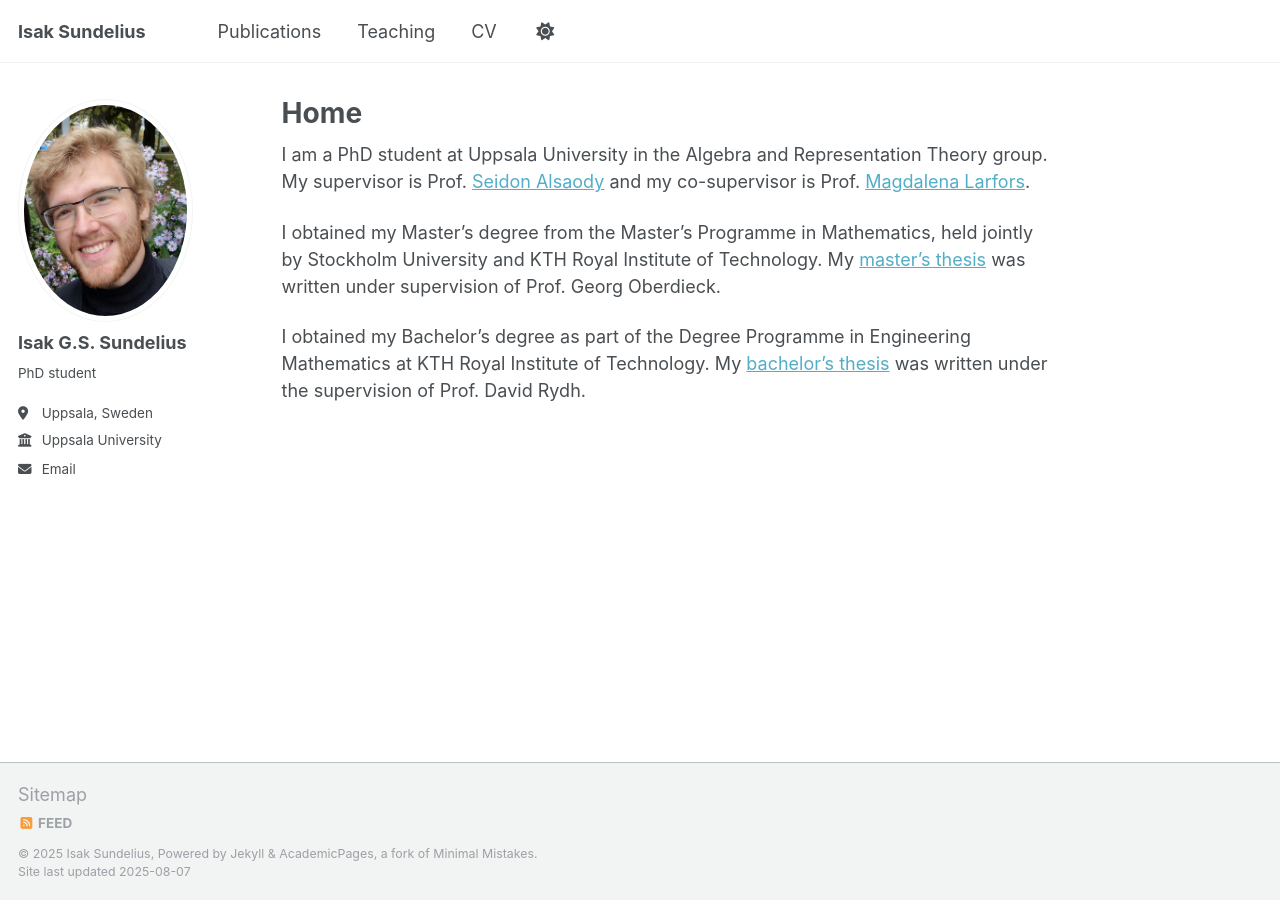
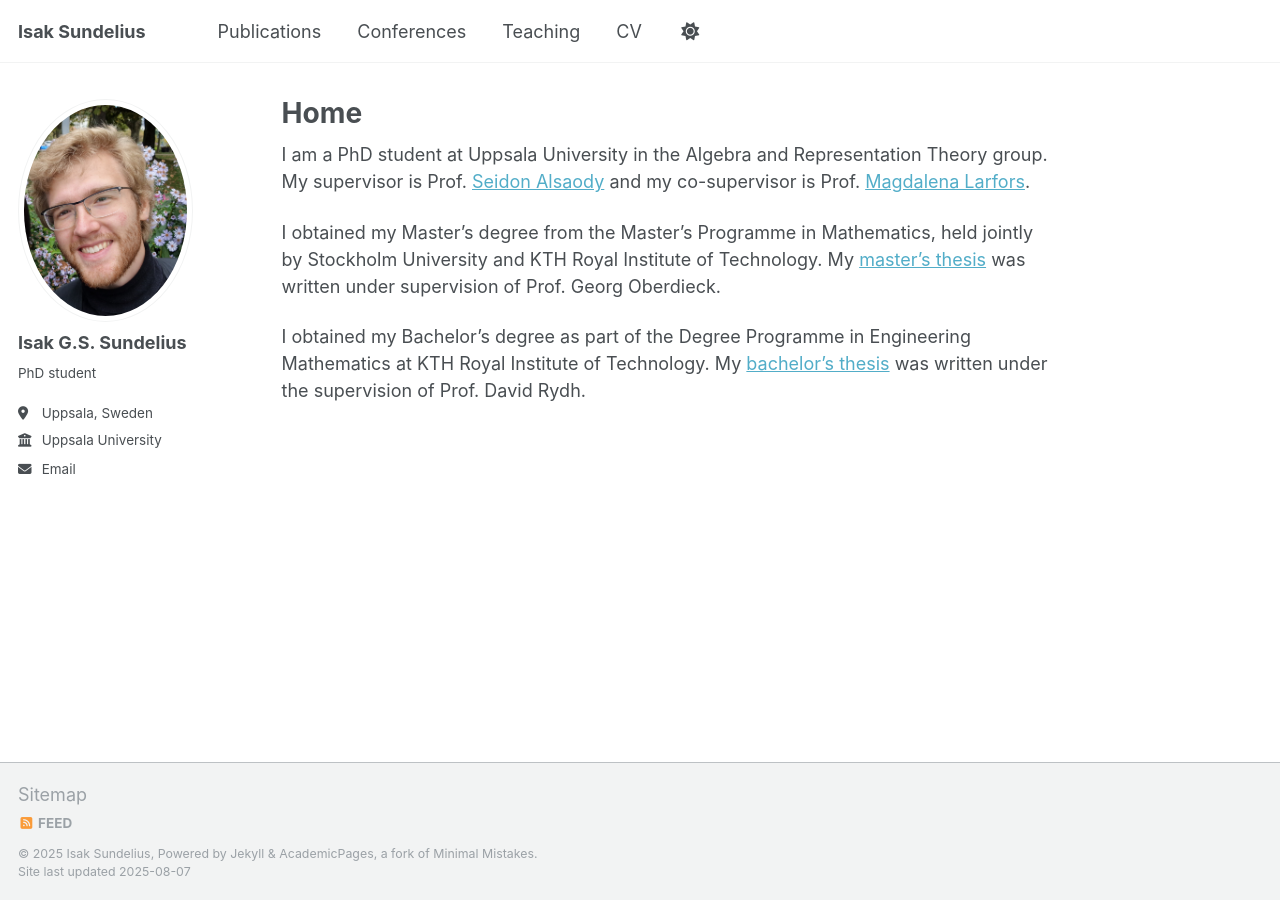
Before and after one commit to IsakSundelius/isaksundelius.github.io, a Jekyll site: the page built from _pages/about.md, in a window 1280 px wide. Built offline with Jekyll 4.4.1, drawn with Linux system fonts in a browser that asks for light colours.

Commit message:
Update navigation.yml
Changed "Talks"-title to "Conferences".

```diff
--- a/_data/navigation.yml
+++ b/_data/navigation.yml
@@ -12,7 +12,8 @@ main:
     url: /publications/
 
   #- title: "Talks"
-  #  url: /talks/
+  - title: "Conferences"
+    url: /talks/
 
   - title: "Teaching"
     url: /teaching/
```
